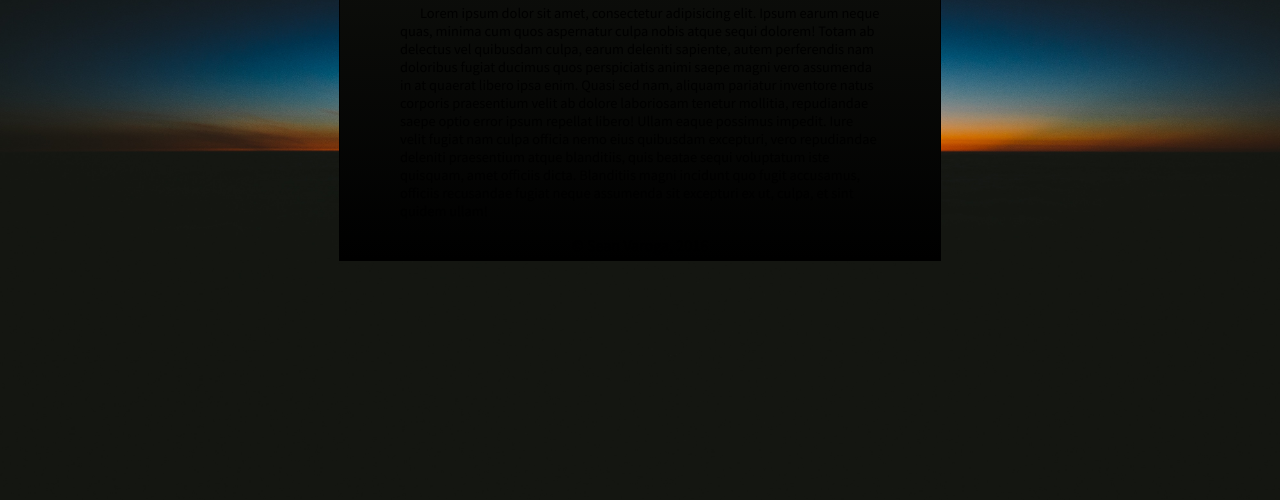
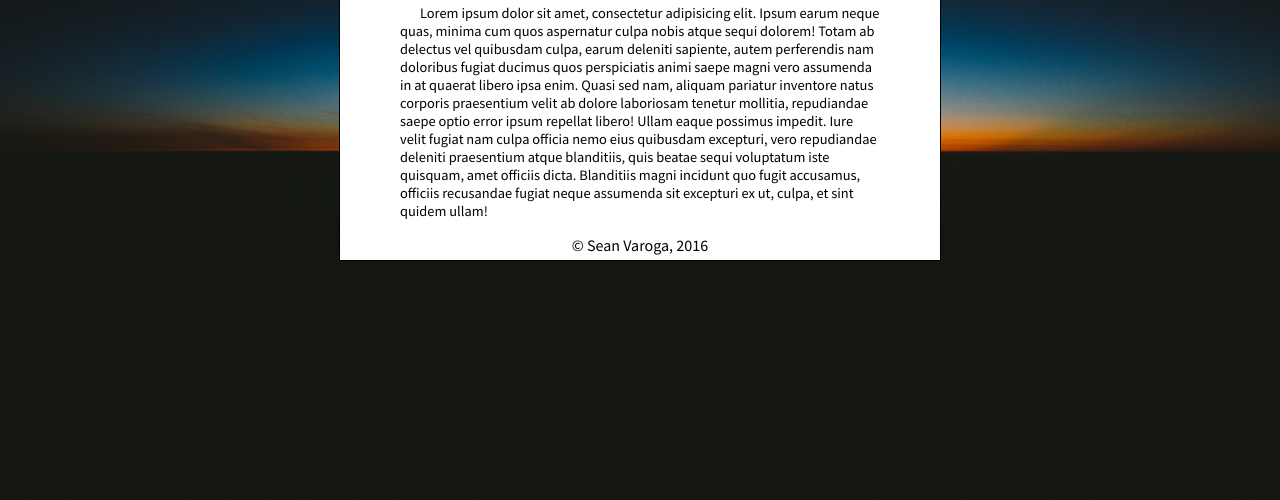
Before and after one commit to SeanVaroga/seanvaroga.github.io, a plain HTML site: page index.html in a window 1280 px wide. Shown: the part 300-800 px from the top of the page. Drawn offline with Linux system fonts and the light colour scheme.

Commit message:
Fixed Background color

```diff
--- a/css/main.css
+++ b/css/main.css
@@ -12,14 +12,14 @@ html {
 	background-image: url("../images/background.jpeg");
 	background-size: cover;
 	background-repeat: no-repeat;
-	background-color: black;
+	background-color: background: #141611;
 }
 
 .contact-card {
 	width: 600px;
 	margin: 100px auto 0;
 	border: 1px solid black;
-	background: linear-gradient(#141611,black);
+	background-color: white;
 }
 
 @media (max-width: 600px) {
```
